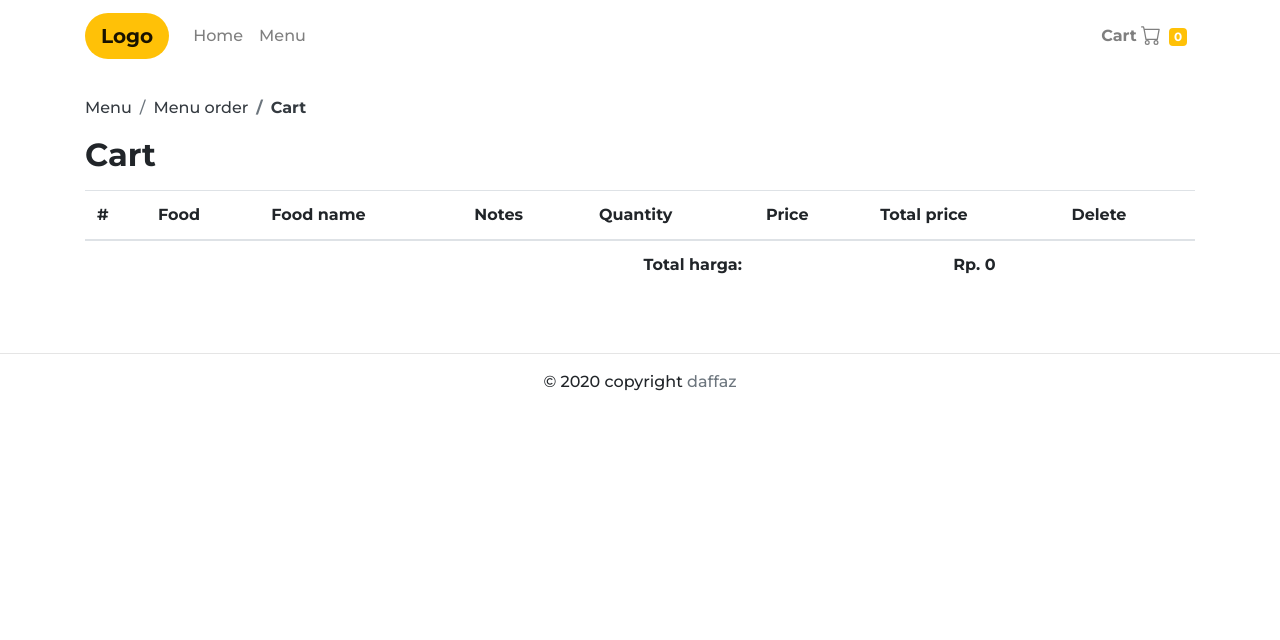
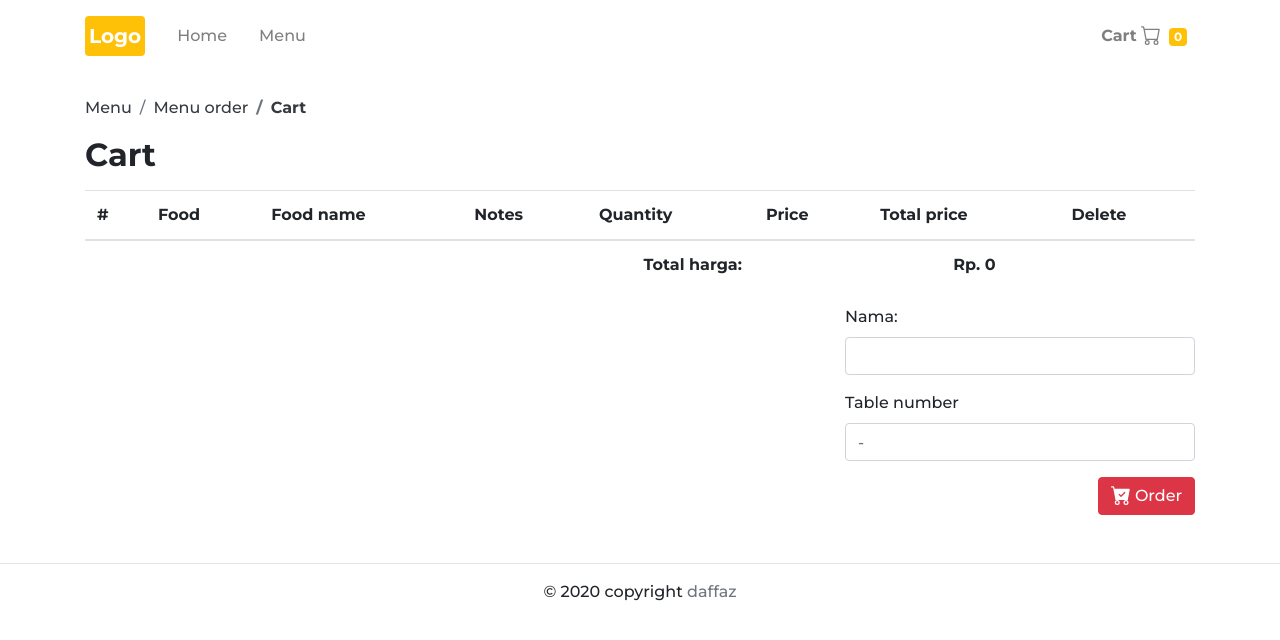
Before and after one commit to daffaz/vue-foodWebsite, a Vue app: page /cart in a window 1280 px wide. Shown: the top 640 px of the page. Built offline with nearby package versions, Linux system fonts and the light colour scheme; data requests are answered from the project's data file; what vue-toast-notification would draw is missing.

Commit message:
adding cart and payment

```diff
--- a/src/components/Navbar.vue
+++ b/src/components/Navbar.vue
@@ -1,48 +1,39 @@
 <template>
   <div>
-    <nav class="navbar navbar-expand-lg navbar-light">
+    <b-navbar toggleable="lg" type="light" variant="transparent">
       <div class="container">
-        <a class="navbar-brand" href="/">
-          <div class="logo bg-warning font-weight-bold p-2 px-3 rounded-pill">
-            Logo
-          </div>
-        </a>
-        <button
-          class="navbar-toggler"
-          type="button"
-          data-toggle="collapse"
-          data-target="#navbarSupportedContent"
-          aria-controls="navbarSupportedContent"
-          aria-expanded="false"
-          aria-label="Toggle navigation"
+        <b-navbar-brand href="/" class="bg-warning text-white rounded px-1"
+          ><strong>Logo</strong></b-navbar-brand
         >
-          <span class="navbar-toggler-icon"></span>
-        </button>
 
-        <div class="collapse navbar-collapse" id="navbarSupportedContent">
-          <ul class="navbar-nav mr-auto">
-            <li class="nav-item">
-              <router-link class="nav-link" to="/">Home</router-link>
-            </li>
-            <li class="nav-item">
-              <router-link class="nav-link" to="/menu">Menu</router-link>
-            </li>
-          </ul>
+        <b-navbar-toggle target="nav-collapse"></b-navbar-toggle>
 
-          <ul class="navbar-nav ml-auto">
-            <li class="nav-item">
+        <b-collapse id="nav-collapse" is-nav>
+          <b-navbar-nav>
+            <b-nav-item
+              ><router-link class="nav-link" to="/"
+                >Home</router-link
+              ></b-nav-item
+            >
+            <b-nav-item
+              ><router-link class="nav-link" to="/menu"
+                >Menu</router-link
+              ></b-nav-item
+            >
+          </b-navbar-nav>
+
+          <!-- Right aligned nav items -->
+          <b-navbar-nav class="ml-auto">
             <router-link class="nav-link" to="/cart">
               Cart <b-icon-cart></b-icon-cart>
               <span class="badge badge-warning ml-2 text-white">{{
                 updateKeranjang ? updateKeranjang.length : counter.length
               }}</span>
             </router-link>
-            </li>
-          </ul>
+          </b-navbar-nav>
+        </b-collapse>
       </div>
-      </div>
-      <!-- End of container -->
-    </nav>
+    </b-navbar>
   </div>
 </template>
 
@@ -51,11 +42,7 @@ import axios from "axios";
 
 export default {
   name: "Navbar",
-  props: {
-    updateKeranjang: {
-      required: true,
-    },
-  },
+  props: ["updateKeranjang"],
   data() {
     return {
       counter: [],
--- a/src/router/index.js
+++ b/src/router/index.js
@@ -4,6 +4,7 @@ import Home from "../views/Home.vue";
 import Menu from "../views/Menu.vue";
 import MenuDetail from "../views/MenuDetail.vue";
 import Cart from "../views/Cart.vue";
+import OrderSuccess from "../views/OrderSuccess.vue";
 
 Vue.use(VueRouter);
 
@@ -12,21 +13,41 @@ const routes = [
     path: "/",
     name: "Home",
     component: Home,
+    meta: {
+      title: "Home",
+    },
   },
   {
     path: "/menu",
     name: "Menu",
     component: Menu,
+    meta: {
+      title: "Menu",
+    },
   },
   {
     path: "/menu/:id",
     name: "MenuDetail",
     component: MenuDetail,
+    meta: {
+      title: "Menu detail",
+    },
   },
   {
     path: "/cart",
     name: "Cart",
     component: Cart,
+    meta: {
+      title: "Cart",
+    },
+  },
+  {
+    path: "/order-success",
+    name: "Order Sucess",
+    component: OrderSuccess,
+    meta: {
+      title: "Nice, your order succeed",
+    },
   },
   // {
   //   path: "/menu",
--- a/src/views/Cart.vue
+++ b/src/views/Cart.vue
@@ -84,6 +84,41 @@
           </div>
         </div>
       </div>
+
+      <!-- FORM Checkout -->
+      <div class="row justify-content-end">
+        <div class="col-lg-4">
+          <form @submit.prevent>
+            <div class="form-group">
+              <label for="nama">Nama: </label>
+              <input
+                type="text"
+                class="form-control"
+                id="nama"
+                v-model="order.nama"
+              />
+            </div>
+            <div class="form-group">
+              <label for="no-meja">Table number</label>
+              <input
+                type="number"
+                class="form-control"
+                id="no-meja"
+                min="1"
+                placeholder="-"
+                v-model="order.nomorMeja"
+              />
+            </div>
+            <button
+              type="submit"
+              class="btn btn-danger float-right"
+              @click="checkout"
+            >
+              <b-icon-cart-check-fill></b-icon-cart-check-fill> Order
+            </button>
+          </form>
+        </div>
+      </div>
     </div>
   </div>
 </template>
@@ -94,15 +129,58 @@ import axios from "axios";
 
 export default {
   name: "Cart",
+  watch: {
+    $route: {
+      handler: (to) => {
+        document.title = to.meta.title || "Vueood";
+      },
+      immediate: true,
+    },
+  },
   components: {
     Navbar,
   },
   data: function () {
     return {
       carts: [],
+      order: {},
     };
   },
   methods: {
+    checkout() {
+      if (this.order.nama && this.order.nomorMeja) {
+        this.order.carts = this.carts;
+        axios
+          .post("http://localhost:3000/pesanans", this.order)
+          .then(() => {
+            // Proses delete isi keranjang setelah checkout
+            this.carts.map((cart) => {
+              axios
+                .delete("http://localhost:3000/keranjangs/" + cart.id)
+                // .then(confirm("You sure want to delete food?"))
+                .catch((error) => console.log(error));
+            });
+
+            this.$router.push({ path: "/order-success" });
+            console.log("ORDER", this.order);
+            this.$toast.success("Your order udah sukses", {
+              type: "success",
+              position: "top-right",
+              duration: 3000,
+              dismissable: true,
+            });
+          })
+          .catch((error) => console.log(error));
+      } else {
+        this.$toast.error("Name and table number must be filled.", {
+          type: "error",
+          position: "top-right",
+          duration: 3000,
+          dismissable: true,
+        });
+      }
+      // console.log("pesan", this.order);
+    },
     setCart(data) {
       this.carts = data;
     },
@@ -112,7 +190,7 @@ export default {
         // .then(confirm("You sure want to delete food?"))
         .then(() => {
           this.$toast.warning("Food deleted.", {
-            type: "error",
+            type: "warning",
             position: "top-right",
             duration: 3000,
             dismissable: true,
@@ -129,7 +207,9 @@ export default {
   mounted: function () {
     axios
       .get("http://localhost:3000/keranjangs")
-      .then((response) => this.setCart(response.data))
+      .then((response) => {
+        this.setCart(response.data);
+      })
       .catch((error) => console.log(error));
   },
   computed: {
--- a/src/views/Home.vue
+++ b/src/views/Home.vue
@@ -32,6 +32,14 @@ import axios from "axios";
 
 export default {
   name: "Home",
+  watch: {
+    $route: {
+      handler: (to) => {
+        document.title = to.meta.title || "Vueood";
+      },
+      immediate: true,
+    },
+  },
   components: {
     Navbar,
     Hero,
@@ -55,7 +63,7 @@ export default {
         this.setMenu(response.data);
         console.log(response.data);
       })
-      .catch(function(error) {
+      .catch(function (error) {
         // handle error
         console.log("Error", error);
       });
--- a/src/views/Menu.vue
+++ b/src/views/Menu.vue
@@ -49,6 +49,14 @@ export default {
     Navbar,
     CardMenu,
   },
+  watch: {
+    $route: {
+      handler: (to) => {
+        document.title = to.meta.title || "Vueood";
+      },
+      immediate: true,
+    },
+  },
   data() {
     return {
       foods: [],
@@ -62,7 +70,10 @@ export default {
     },
     searchFood() {
       axios
-        .get("http://localhost:3000/menus?q=" + this.search)
+        .get(
+          "https://my-json-server.typicode.com/j3c118124/vue-foodWebsite/menus?q=" +
+            this.search
+        )
         .then((response) => {
           // handle success
           this.setMenu(response.data);
@@ -76,11 +87,13 @@ export default {
   },
   mounted() {
     axios
-      .get("http://localhost:3000/menus")
+      .get(
+        "https://my-json-server.typicode.com/j3c118124/vue-foodWebsite/menus"
+      )
       .then((response) => {
         // handle success
         this.setMenu(response.data);
-        console.log(response.data);
+        console.log("Menu", response.data);
       })
       .catch(function (error) {
         // handle error
--- a/src/views/MenuDetail.vue
+++ b/src/views/MenuDetail.vue
@@ -82,6 +82,14 @@ export default {
   components: {
     Navbar,
   },
+  watch: {
+    $route: {
+      handler: (to) => {
+        document.title = to.meta.title || "Vueood";
+      },
+      immediate: true,
+    },
+  },
   data() {
     return {
       menu: {},
--- /dev/null
+++ b/src/views/OrderSuccess.vue
@@ -0,0 +1,66 @@
+<template>
+  <div>
+    <Navbar />
+    <div class="container">
+      <div
+        class="text-center mt-4"
+        v-for="cart in carts.slice(-1)"
+        :key="cart.id"
+      >
+        <img src="@/assets/img/barbec.svg" class="w-25 mb-5" />
+        <h2><strong>Nice!!</strong> {{ cart.nama }}</h2>
+        <h4>
+          Your order is coming before you know it <br />Please wait while we
+          cooked it
+        </h4>
+        <div class="float-right">
+          <router-link class="nav-link" to="/"
+            >Go back to home menu</router-link
+          >
+        </div>
+      </div>
+    </div>
+  </div>
+</template>
+
+<script>
+import Navbar from "@/components/Navbar.vue";
+import axios from "axios";
+
+export default {
+  name: "OrderSuccess",
+  data: function () {
+    return {
+      carts: {},
+    };
+  },
+  components: {
+    Navbar,
+  },
+  watch: {
+    $route: {
+      handler: (to) => {
+        document.title = to.meta.title || "Vueood";
+      },
+      immediate: true,
+    },
+  },
+  methods: {
+    setData(data) {
+      this.carts = data;
+    },
+  },
+  mounted() {
+    axios
+      .get("http://localhost:3000/pesanans")
+      .then((response) => {
+        this.setData(response.data);
+        console.log("cart", this.carts.nama);
+      })
+      .catch((error) => console.log(error));
+  },
+};
+</script>
+
+<style>
+</style>
```
Also changed, not shown: public/img/Frame 1.png (deleted), src/assets/img/barbec.svg (added). Lines whose indentation alone changed are shown as unchanged.
